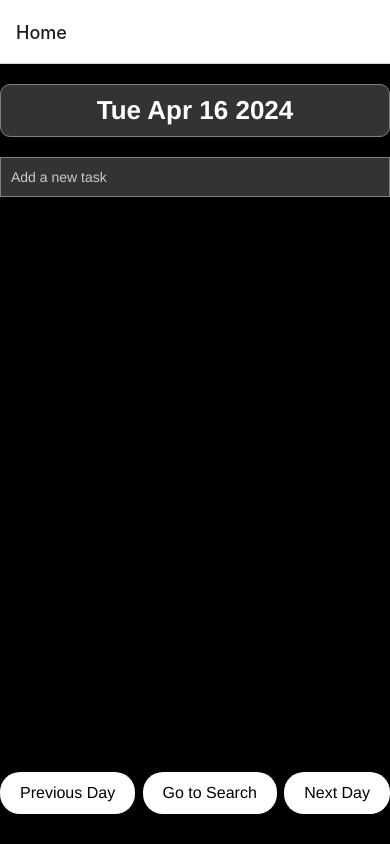
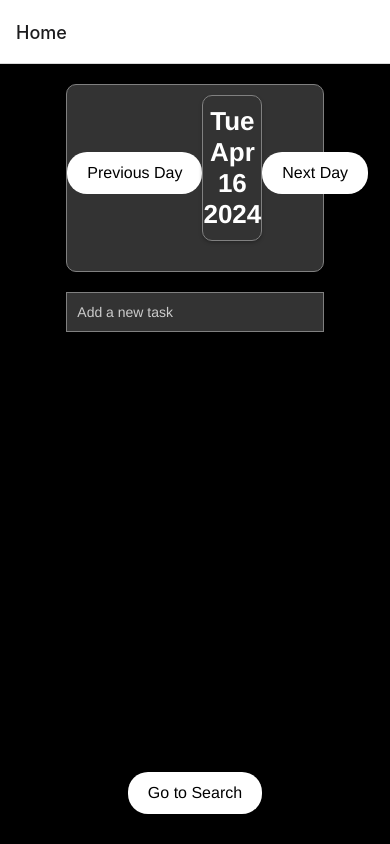
Before and after one commit to ChengkaiXu/se-final-projet, a React Native app: screen /Home in a window 390 px wide. Built offline with nearby package versions, Linux system fonts and the light colour scheme.

Commit message:
Styling modifications, modified the button arrangements.

```diff
--- a/App/HomePage.js
+++ b/App/HomePage.js
@@ -52,7 +52,15 @@ const HomePage = ({ navigation }) => {
 
     return (
         <SafeAreaView style={styles.container}>
-            <Text style={styles.dateHeader}>{currentDate.toDateString()}</Text>
+            <View style={styles.dateHeader}>
+                <TouchableOpacity style={styles.button} onPress={() => adjustDay(-1)}>
+                    <Text style={styles.buttonText}>Previous Day</Text>
+                </TouchableOpacity>
+                <Text style={styles.dateHeader}>{currentDate.toDateString()}</Text>
+                <TouchableOpacity style={styles.button} onPress={() => adjustDay(1)}>
+                    <Text style={styles.buttonText}>Next Day</Text>
+                </TouchableOpacity>
+            </View>
             <TextInput
                 style={styles.taskInput}
                 placeholder="Add a new task"
@@ -67,14 +75,8 @@ const HomePage = ({ navigation }) => {
                 keyExtractor={item => item.id}
             />
             <View style={styles.tabBar}>
-                <TouchableOpacity style={styles.button} onPress={() => adjustDay(-1)}>
-                    <Text style={styles.buttonText}>Previous Day</Text>
-                </TouchableOpacity>
                 <TouchableOpacity style={styles.button} onPress={() => navigation.navigate('Search')}>
                     <Text style={styles.buttonText}>Go to Search</Text>
-                </TouchableOpacity>
-                <TouchableOpacity style={styles.button} onPress={() => adjustDay(1)}>
-                    <Text style={styles.buttonText}>Next Day</Text>
                 </TouchableOpacity>
             </View>
         </SafeAreaView>
@@ -89,6 +91,9 @@ const styles = StyleSheet.create({
         backgroundColor: 'black',
     },
     dateHeader: {
+        flexDirection: "row",
+        alignItems: "center",
+        justifyContent:'space-between',
         fontSize: 26,
         fontWeight: 'bold',
         marginBottom: 20,
@@ -105,6 +110,8 @@ const styles = StyleSheet.create({
         shadowOpacity: 0.25,
         shadowRadius: 3.84,
         elevation: 5,
+        width: '66%',
+        alignSelf: 'center',
     },
     taskInput: {
         height: 40,
@@ -115,6 +122,8 @@ const styles = StyleSheet.create({
         color: 'white',
         backgroundColor: '#333333',
         fontFamily: 'Helvetica Neue',
+        width: '66%',
+        alignSelf: 'center',
     },
     taskItem: {
         flexDirection: 'row',
@@ -126,6 +135,8 @@ const styles = StyleSheet.create({
         borderWidth: 1,
         alignItems: 'center',
         fontFamily: 'Helvetica Neue',
+        width: '66%',
+        alignSelf: 'center',
     },
     taskText: {
         fontSize: 18,
@@ -150,6 +161,7 @@ const styles = StyleSheet.create({
         justifyContent: 'space-between',
         paddingBottom: 20,
         fontFamily: 'Helvetica Neue',
+        alignSelf: 'center',
     },
     button: {
         backgroundColor: 'white',
@@ -158,6 +170,7 @@ const styles = StyleSheet.create({
         borderRadius: 20,
         marginBottom: 10,
         fontFamily: 'Helvetica Neue',
+        minWidth: 100,
     },
     buttonText: {
         color: 'black',
--- a/App/SearchPage.js
+++ b/App/SearchPage.js
@@ -31,13 +31,15 @@ const styles = StyleSheet.create({
     },
     input: {
         height: 40,
-        margin: 12,
+        marginVertical: 12,
         borderWidth: 1,
         padding: 10,
-        width: '100%',
+        width: '66%',
         color: 'white',
         borderColor: 'gray',
         backgroundColor: '#333',
+        position: "absolute",
+        top: "20%",
     },
     results: {
         fontSize: 16,
@@ -50,11 +52,15 @@ const styles = StyleSheet.create({
         paddingHorizontal: 20,
         borderRadius: 20,
         marginTop: 10,
+        position: "absolute",
+        width: "66%",
+        bottom: "20%",
+        alignSelf: "center",
     },
     backButton: {
         alignSelf: 'center',
         marginTop: 50,
-        width: '90%',
+        width: '50%',
     },
     buttonText: {
         color: 'black',
```
